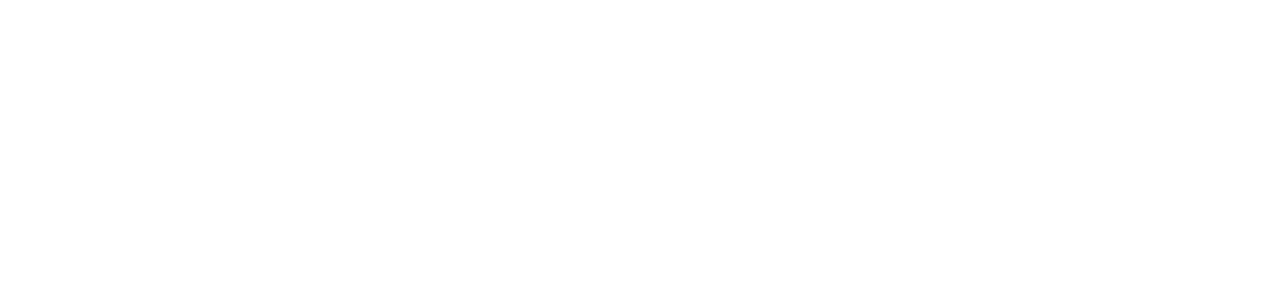
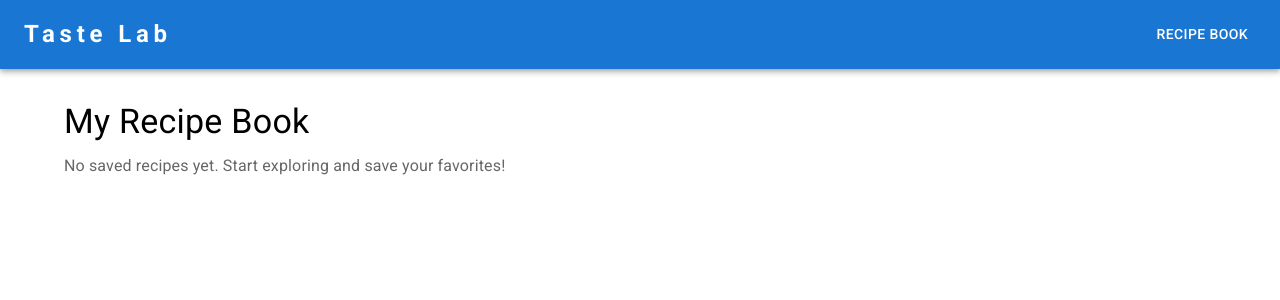
Before and after one commit to alston-hsu/taste-lab, a React (Vite) app: page /recipe-book in a window 1280 px wide. Before the commit this address had no page. Shown: the top 300 px of the page. Built offline with nearby package versions, Linux system fonts and the light colour scheme.

Commit message:
save recipes to recipe book

```diff
--- a/src/App.tsx
+++ b/src/App.tsx
@@ -15,7 +15,7 @@
       <Routes>
         <Route path="/" element={<Home />} />
         <Route path="/recipe/:recipeID" element={<Recipe />} />
-        <Route path="/recipebook" element={<RecipeBook />} />
+        <Route path="/recipe-book" element={<RecipeBook />} />
       </Routes>
     </Router>
   );
--- a/src/components/Navbar.tsx
+++ b/src/components/Navbar.tsx
@@ -9,10 +9,12 @@
 import Container from '@mui/material/Container';
 import Button from '@mui/material/Button';
 import MenuItem from '@mui/material/MenuItem';
+import { useNavigate } from 'react-router-dom';
 
 const pages = ['Recipe Book'];
 
 function NavBar() {
+  let navigate = useNavigate();
   const [anchorElNav, setAnchorElNav] = React.useState<null | HTMLElement>(null);
 
   const handleOpenNavMenu = (event: React.MouseEvent<HTMLElement>) => {
@@ -23,19 +25,22 @@
     setAnchorElNav(null);
   };
 
+  const routeToRecipeBook = () => {
+    navigate('/recipe-book');
+  };
+
   return (
     <AppBar position="static">
       <Container maxWidth="xl">
         <Toolbar disableGutters>
           <Typography
-            variant="h6"
+            variant="h5"
             noWrap
             component="a"
-            href="#app-bar-with-responsive-menu"
+            href="/"
             sx={{
               mr: 2,
               display: { xs: 'none', md: 'flex' },
-              fontFamily: 'monospace',
               fontWeight: 700,
               letterSpacing: '.3rem',
               color: 'inherit',
@@ -84,12 +89,11 @@
             variant="h5"
             noWrap
             component="a"
-            href="#app-bar-with-responsive-menu"
+            href="/"
             sx={{
               mr: 2,
               display: { xs: 'flex', md: 'none' },
               flexGrow: 1,
-              fontFamily: 'monospace',
               fontWeight: 700,
               letterSpacing: '.3rem',
               color: 'inherit',
@@ -98,11 +102,11 @@
           >
             Taste Lab
           </Typography>
-          <Box sx={{ flexGrow: 1, display: { xs: 'none', md: 'flex' } }}>
+          <Box sx={{ flexGrow: 1, display: { xs: 'none', md: 'flex' }, justifyContent: 'flex-end' }}>
             {pages.map((page) => (
               <Button
                 key={page}
-                onClick={handleCloseNavMenu}
+                onClick={routeToRecipeBook}
                 sx={{ my: 2, color: 'white', display: 'block' }}
               >
                 {page}
--- a/src/components/RecipeCard.tsx
+++ b/src/components/RecipeCard.tsx
@@ -7,10 +7,18 @@
   idMeal: string;
   strMeal: string;
   strMealThumb: string;
+  onClick?: () => void;
 }
 
 interface RecipeCardProps {
   recipe: Recipe;
+}
+
+const recipesList: Recipe[] = [];
+
+const handleClick = (recipe: Recipe) => {
+  recipesList.push(recipe);
+  localStorage.setItem('savedRecipes', JSON.stringify(recipesList));
 }
 
 const RecipeCard: React.FC<RecipeCardProps> = ({ recipe }) => {
@@ -24,18 +32,20 @@
           alt={recipe.strMeal}
           sx={{ '&:hover': { transform: 'scale(1.05)', transition: '0.3s' } }}
         />
+      </CardActionArea>
         <CardContent>
           <Box display="flex" justifyContent="space-between" alignItems="center">
             <Typography variant="h6" component="div">
               {recipe.strMeal}
             </Typography>
-            <IconButton>
+            <IconButton
+              onClick={() => handleClick(recipe)}
+            >
               <FavoriteBorderIcon color="action" />
             </IconButton>
           </Box>
         </CardContent>
-      </CardActionArea>
+
     </Card>
   );
-};
-export default RecipeCard;
+};export default RecipeCard;
--- a/src/components/RecipeDetails.tsx
+++ b/src/components/RecipeDetails.tsx
@@ -52,7 +52,7 @@
   const space = " ";
 
   return (
-    <Card sx={{ maxWidth: 800, m: 2, mx: 'auto' }}>
+    <Card sx={{ maxWidth: 1200, m: 2, mx: 'auto' }}>
       <Grid container spacing={2}>
         <Grid item xs={12} md={6}>
           <CardMedia
--- a/src/pages/RecipeBook.tsx
+++ b/src/pages/RecipeBook.tsx
@@ -1,11 +1,50 @@
-import React from 'react';
+import React, { useEffect, useState } from 'react';
+import { Grid, Typography, Container, Box } from '@mui/material';
+import RecipeCard from '../components/RecipeCard';
+import Navbar from '../components/Navbar';
+
+interface SavedRecipe {
+  idMeal: string;
+  strMeal: string;
+  strMealThumb: string;
+}
 
 const RecipeBook = () => {
+  const [savedRecipes, setSavedRecipes] = useState<SavedRecipe[]>([]);
+
+  useEffect(() => {
+    const savedRecipesFromLocalStorage = localStorage.getItem('savedRecipes');
+    console.log(savedRecipesFromLocalStorage);
+    if (savedRecipesFromLocalStorage) {
+      setSavedRecipes(JSON.parse(savedRecipesFromLocalStorage));
+    }
+  }, []);
+
   return (
-    <div>
-      <h1>Recipe Book</h1>
-    </div>
+    <Box>
+      <Navbar />
+      <Container maxWidth="lg">
+        <Box py={4}>
+          <Typography variant="h4" component="h1" gutterBottom>
+            My Recipe Book
+          </Typography>
+
+          {savedRecipes.length === 0 ? (
+            <Typography variant="body1" color="text.secondary">
+              No saved recipes yet. Start exploring and save your favorites!
+            </Typography>
+          ) : (
+            <Grid container spacing={3}>
+              {savedRecipes.map((recipe) => (
+                <Grid item xs={12} sm={6} md={4} key={recipe.idMeal}>
+                  <RecipeCard recipe={recipe} />
+                </Grid>
+              ))}
+            </Grid>
+          )}
+        </Box>
+      </Container>
+    </Box>
   );
 };
-
 export default RecipeBook;
```
